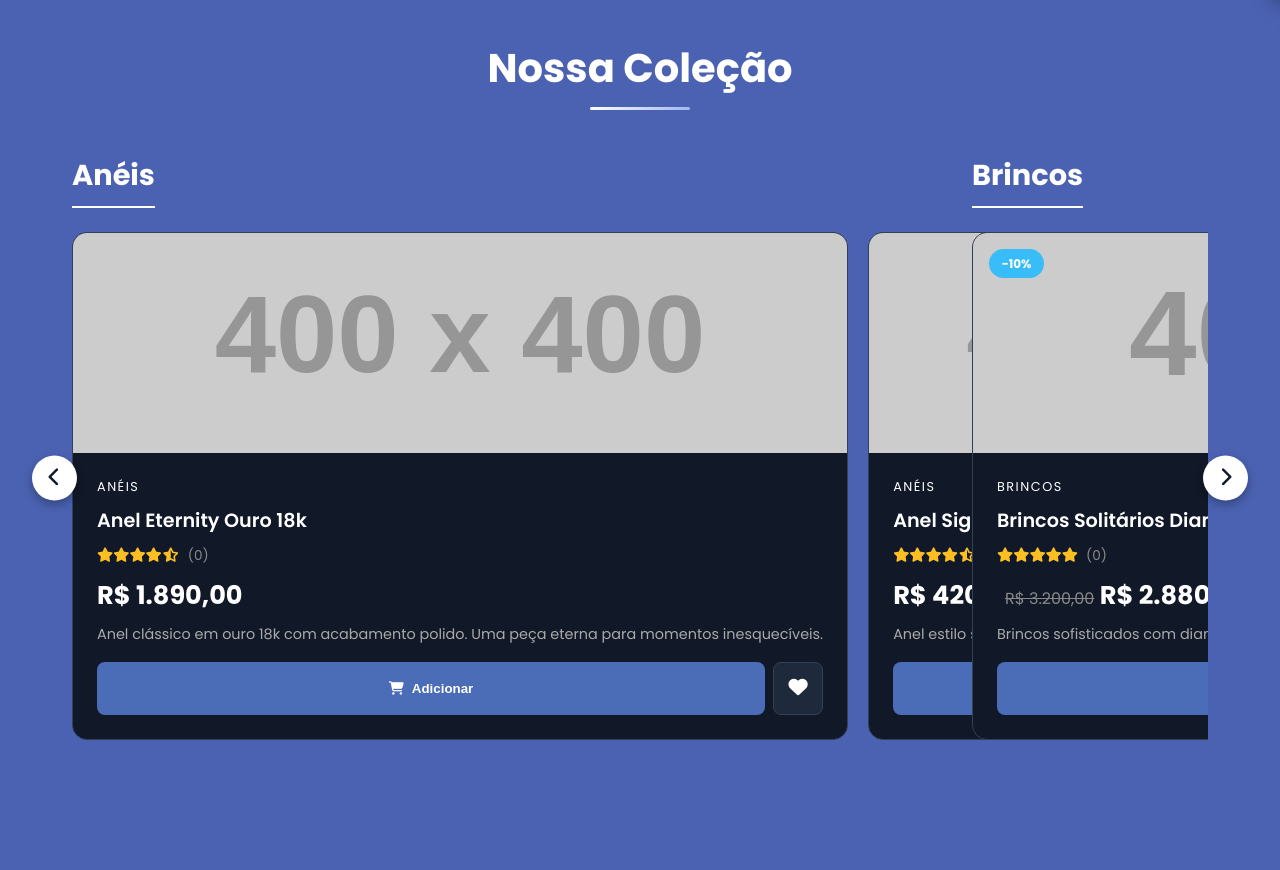
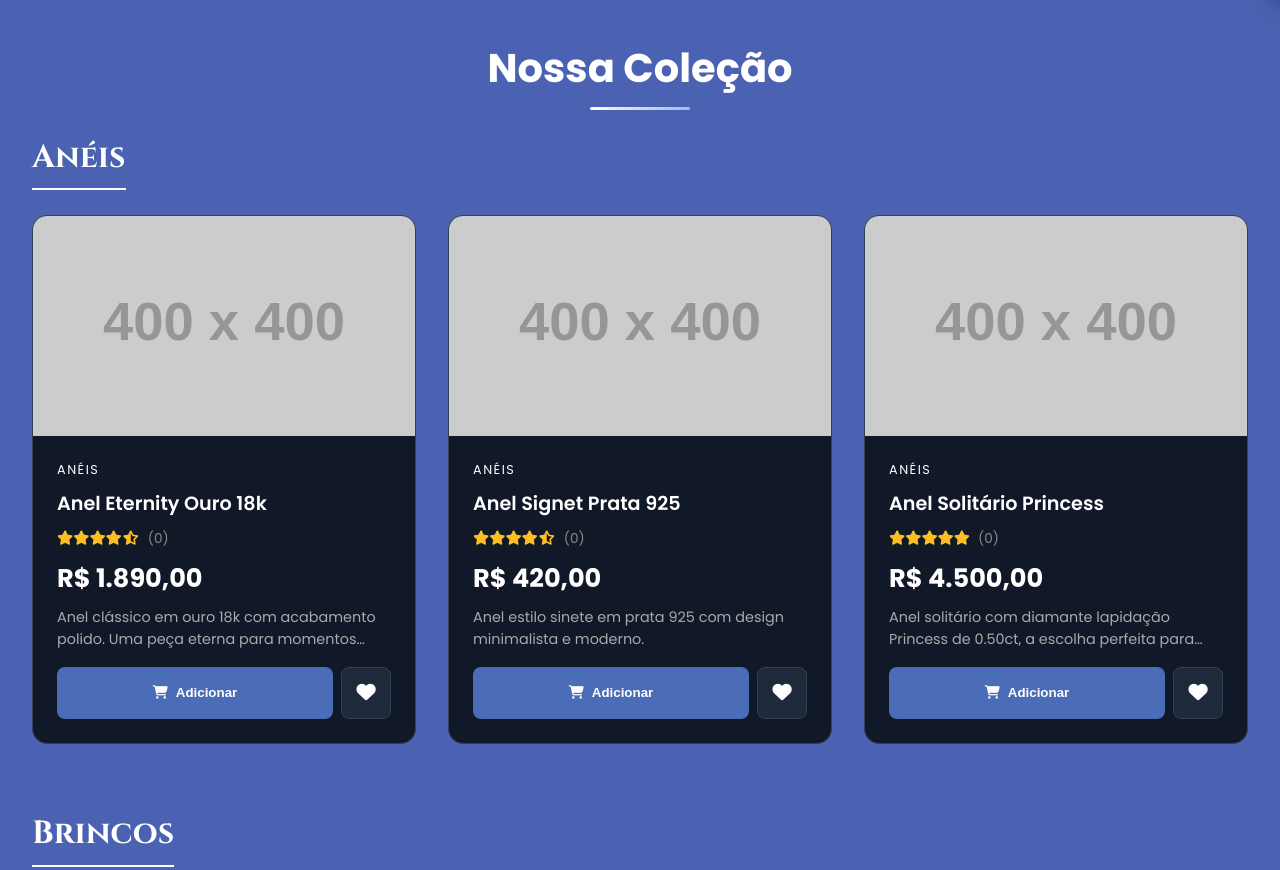
Before and after one commit to Bruno-Santo16/site, a plain HTML site: page loja/index.html in a window 1280 px wide. Shown: the part 800-1670 px from the top of the page. Drawn offline with Linux system fonts and the light colour scheme; placeholder pictures from the web are drawn by us.

```diff
--- a/loja/css/styles.css
+++ b/loja/css/styles.css
@@ -2444,6 +2444,22 @@ body {
     }
 }
 
+/* CATEGORY SECTIONS */
+.category-section {
+    margin-bottom: 50px;
+    padding: 0 20px;
+}
+
+.category-title {
+    font-family: 'Cinzel', serif;
+    color: var(--primary-color);
+    font-size: 2rem;
+    margin-bottom: 25px;
+    border-bottom: 2px solid var(--primary-color);
+    display: inline-block;
+    padding-bottom: 5px;
+}
+
 /* ============================
    CARROSSEL DE PRODUTOS
    ============================ */
--- a/loja/index.html
+++ b/loja/index.html
@@ -135,12 +135,8 @@
         <!-- CATÁLOGO DE PRODUTOS -->
         <section class="catalog-section" id="catalogo">
             <h2 class="section-title">Nossa Coleção</h2>
-            <div class="carousel-wrapper">
-                <button class="carousel-btn prev" onclick="scrollCarousel(-1)"><i class="fas fa-chevron-left"></i></button>
-                <div id="categoryContainer" class="carousel-container">
-                    <!-- Produtos carregados via JavaScript -->
-                </div>
-                <button class="carousel-btn next" onclick="scrollCarousel(1)"><i class="fas fa-chevron-right"></i></button>
+            <div id="categoryContainer">
+                <!-- Categorias e Carrosséis carregados via JavaScript -->
             </div>
         </section>
     </div>
```
